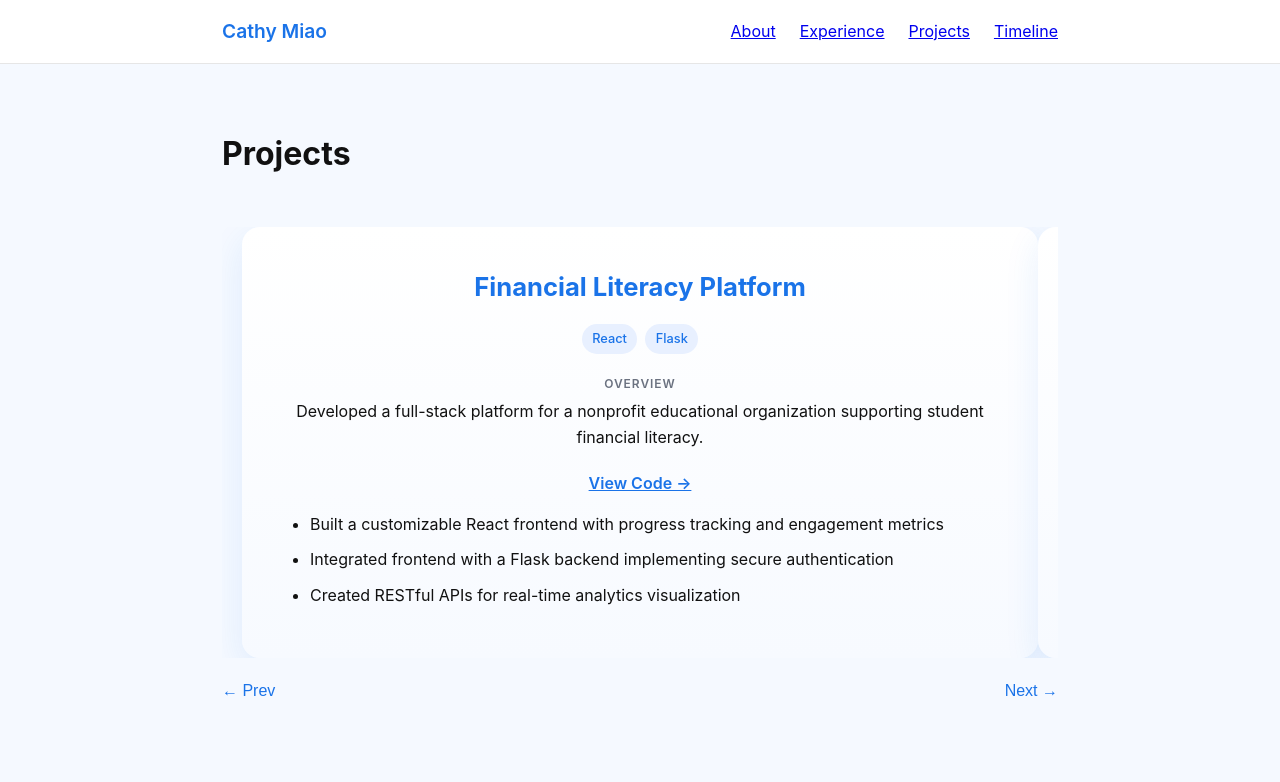
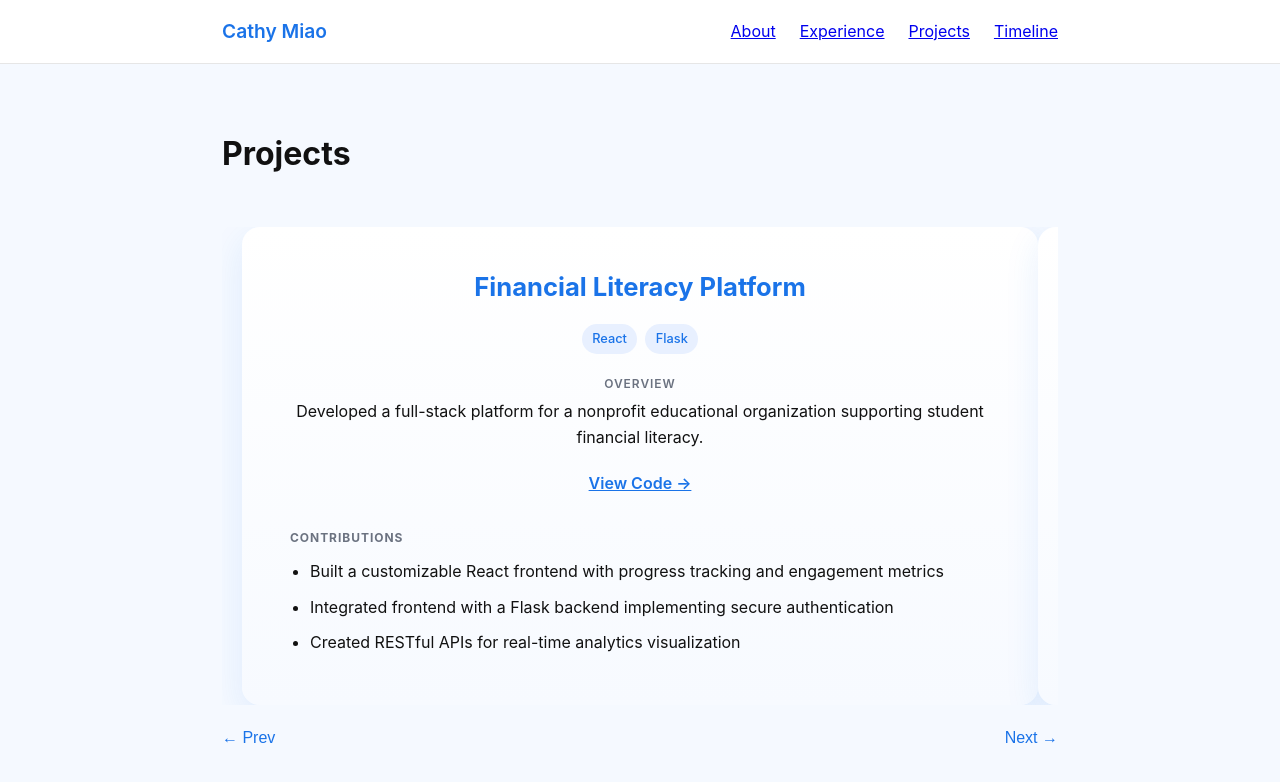
Before and after one commit to cathymiao04/digitalportfolio, a Jekyll site: the page built from projects.md, in a window 1280 px wide. Shown: the top 782 px of the page. Built offline with Jekyll 4.4.1, drawn with Linux system fonts in a browser that asks for light colours.

Commit message:
Update projects.md

```diff
--- a/projects.md
+++ b/projects.md
@@ -34,6 +34,8 @@ title: Projects
           </a>
         </p>
 
+        <p class="project-contributions-label">Contributions</p>
+
         <ul>
           <li>Built a customizable React frontend with progress tracking and engagement metrics</li>
           <li>Integrated frontend with a Flask backend implementing secure authentication</li>
@@ -65,6 +67,8 @@ title: Projects
             View Research →
           </a>
         </p>
+
+        <p class="project-contributions-label">Contributions</p>
 
         <ul>
           <li>Evaluated HDBSCAN clustering for user-intent classification</li>
@@ -99,6 +103,8 @@ title: Projects
           </a>
         </p>
 
+        <p class="project-contributions-label">Contributions</p>
+
         <ul>
           <li>Implemented secure user authentication and budgeting workflows</li>
           <li>Built interactive data visualizations for real-time expense tracking</li>
```
